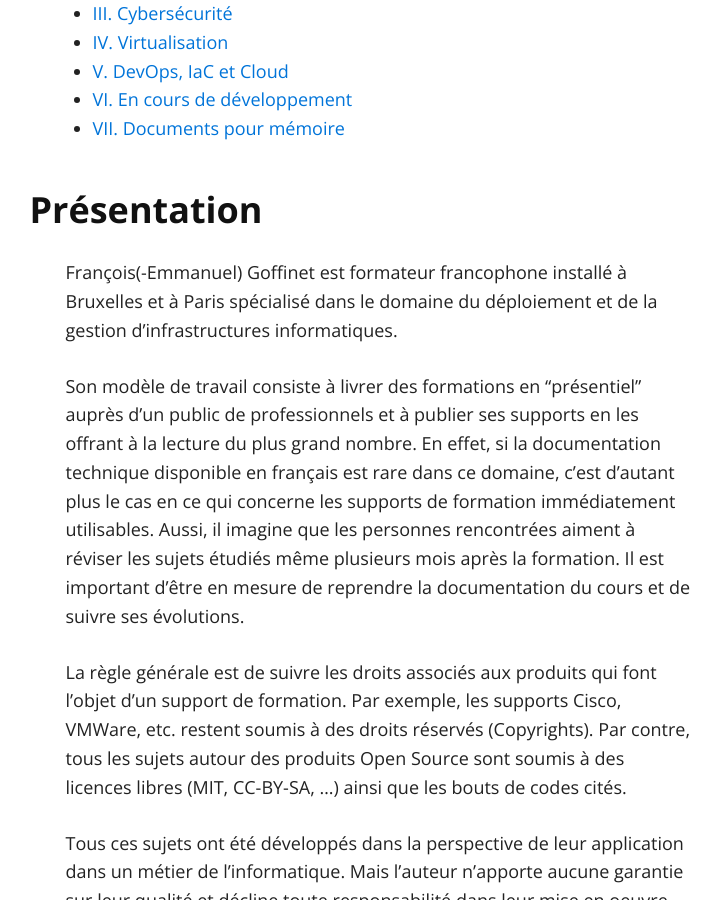
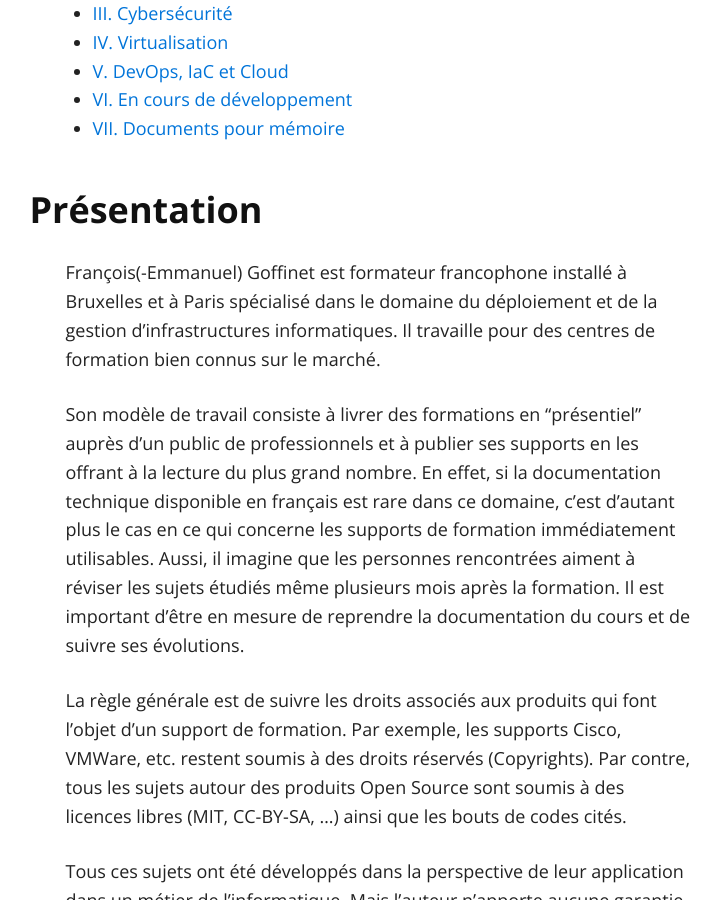
Before and after one commit to goffinet/biblio, a Jekyll site: the page built from index.md, in a window 1280 px wide and 900 px high, scrolled down 1045 px. Shown: the whole window, without its empty margins (262-983 px from the left). Built offline with Jekyll 4.4.1, drawn with Linux system fonts in a browser that asks for light colours.

Commit message:
Update index.md

```diff
--- a/index.md
+++ b/index.md
@@ -10,7 +10,7 @@ last_modified_at: 2019-04-10
 
 ### Présentation
 
-François(-Emmanuel) Goffinet est formateur francophone installé à Bruxelles et à Paris spécialisé dans le domaine du déploiement et de la gestion d'infrastructures informatiques.
+François(-Emmanuel) Goffinet est formateur francophone installé à Bruxelles et à Paris spécialisé dans le domaine du déploiement et de la gestion d'infrastructures informatiques. Il travaille pour des centres de formation bien connus sur le marché.
 
 Son modèle de travail consiste à livrer des formations en "présentiel" auprès d'un public de professionnels et à publier ses supports en les offrant à la lecture du plus grand nombre. En effet, si la documentation technique disponible en français est rare dans ce domaine, c'est d'autant plus le cas en ce qui concerne les supports de formation immédiatement utilisables. Aussi, il imagine que les personnes rencontrées aiment à réviser les sujets étudiés même plusieurs mois après la formation. Il est important d'être en mesure de reprendre la documentation du cours et de suivre ses évolutions.
 
```
